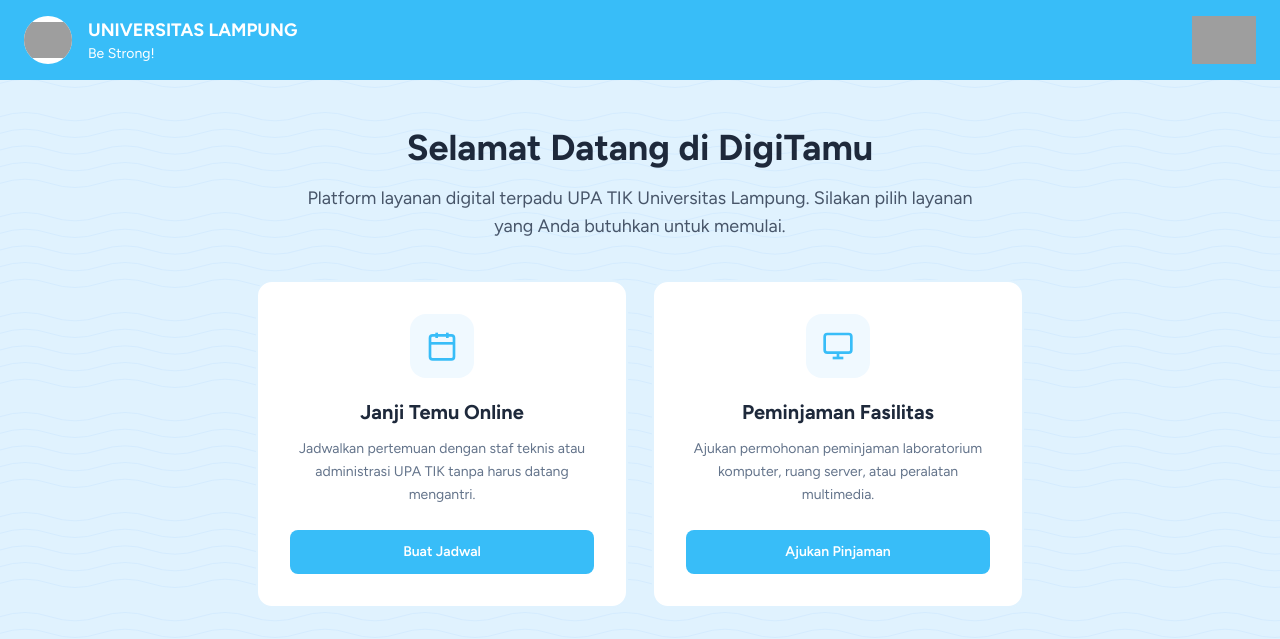
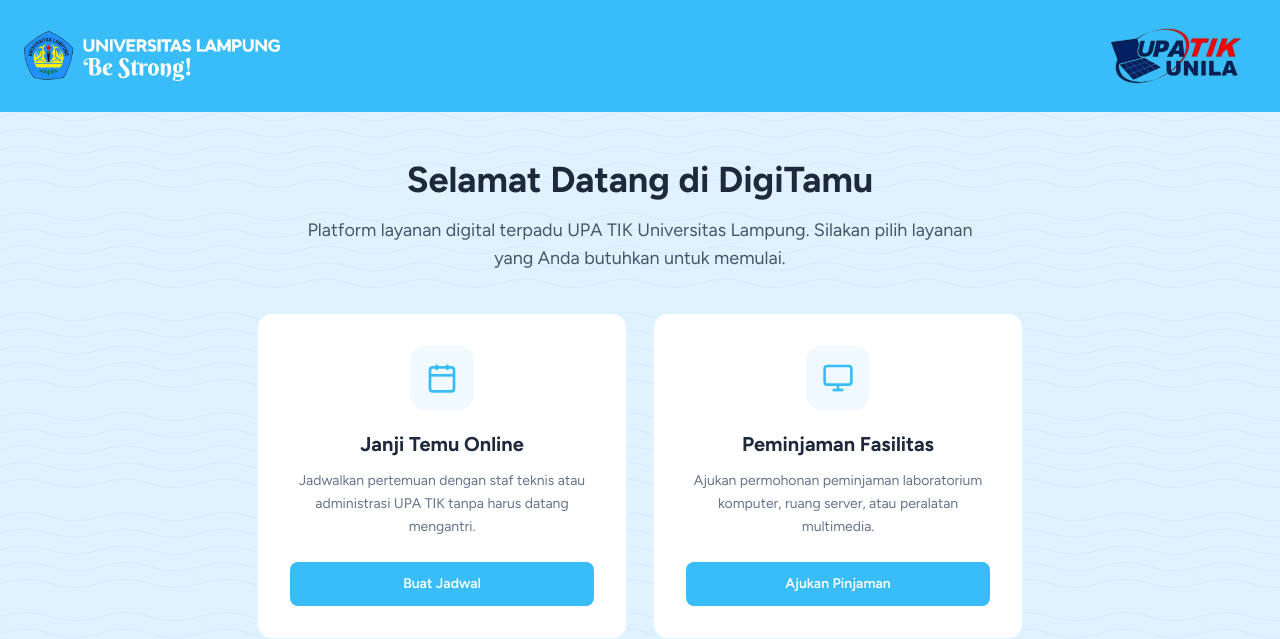
Before and after one commit to raygums/Digitamu-UPATIK, a PHP site: page / in a window 1280 px wide. Shown: the top 639 px of the page. Run offline with PHP 8.4, Linux system fonts and the light colour scheme; grey boxes are pictures that could not be loaded.

Commit message:
components for sidebar, header, and footer

```diff
--- a/includes/footer-public.php
+++ b/includes/footer-public.php
@@ -1,12 +1,8 @@
 <?php
-/**
- * Footer Component untuk halaman publik
- */
 ?>
 <footer class="bg-[#1e293b] text-white py-10 px-6">
     <div class="max-w-6xl mx-auto">
         <div class="grid grid-cols-1 md:grid-cols-3 gap-8 mb-8">
-            <!-- Alamat -->
             <div>
                 <h4 class="font-bold text-lg mb-4">UPA TIK Unila</h4>
                 <p class="text-slate-400 text-sm leading-relaxed">
@@ -16,7 +12,6 @@
                 </p>
             </div>
 
-            <!-- Kontak -->
             <div>
                 <h4 class="font-bold text-lg mb-4">Kontak Kami</h4>
                 <div class="text-slate-400 text-sm space-y-2">
@@ -26,7 +21,6 @@
                 </div>
             </div>
 
-            <!-- Tautan -->
             <div>
                 <h4 class="font-bold text-lg mb-4">Tautan Cepat</h4>
                 <ul class="text-slate-400 text-sm space-y-2">
--- a/includes/header-public.php
+++ b/includes/header-public.php
@@ -1,22 +1,10 @@
 <?php
-/**
- * Header Component untuk halaman publik (tamu)
- * Menampilkan logo Unila dan UPA TIK
- */
 ?>
 <header class="bg-[#38bdf8] py-4 px-6 flex items-center justify-between">
-    <div class="flex items-center gap-4">
-        <img src="https://upload.wikimedia.org/wikipedia/id/8/8d/Logo_Unila.png" alt="Logo Unila" class="h-12 w-12 object-contain bg-white rounded-full p-1">
-        <div class="text-white">
-            <h1 class="text-lg font-bold tracking-wide">UNIVERSITAS LAMPUNG</h1>
-            <p class="text-sm italic">Be Strong!</p>
-        </div>
+    <div class="flex items-center">
+        <img src="../../assets/images/logo_unila.png" alt="Logo Unila" class="w-64 h-16 object-contain">
     </div>
     <div class="flex items-center">
-        <img src="<?= $base_url ?? '' ?>assets/images/logo-upatik.png" alt="Logo UPA TIK" class="h-12 object-contain" onerror="this.style.display='none'">
-        <div class="text-white text-right hidden sm:block">
-            <span class="text-xl font-bold">UPA<span class="text-red-500">TIK</span></span>
-            <p class="text-xs">UNILA</p>
-        </div>
+        <img src="../../assets/images/logo_upatik.png" alt="Logo UPA TIK" class="w-40 h-20 object-cover" onerror="this.style.display='none'">
     </div>
 </header>
```
Also changed, not shown: includes/sidebar-admin.php (+14 -10 lines), includes/sidebar-staff.php (+12 -13 lines).
